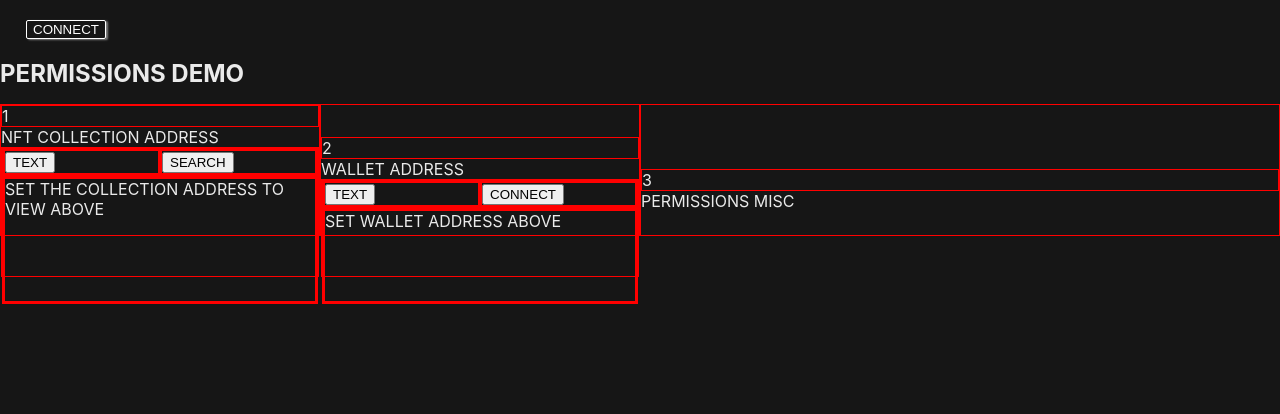
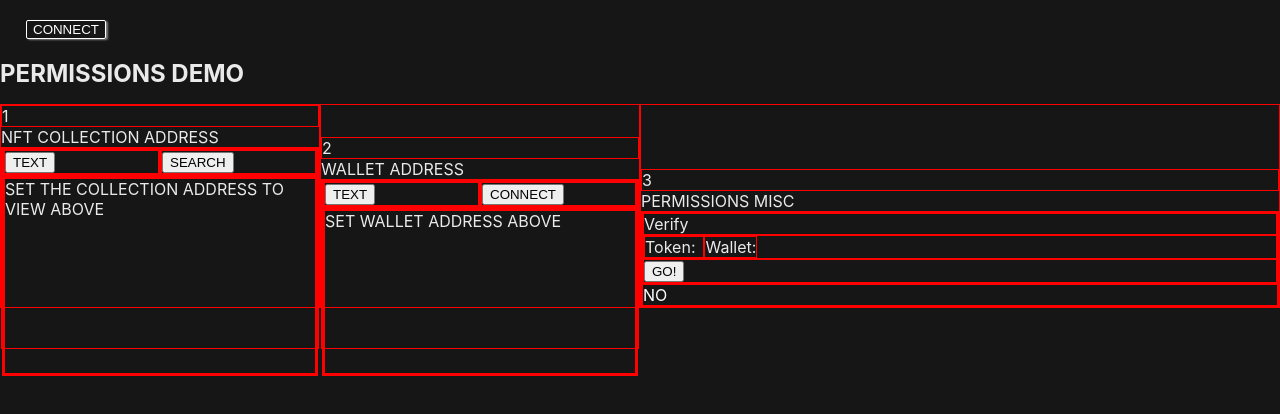
Before and after one commit to CarlosAGarcia/Next, a Next.js app: page / in a window 1280 px wide. Shown: the top 414 px of the page. Built offline with nearby package versions, Linux system fonts and the light colour scheme.

Commit message:
MVP done

```diff
--- /dev/null
+++ b/components/stepThree/StepThree.js
@@ -0,0 +1,57 @@
+import React, { useState } from 'react'
+import { useStore } from '../../store/store'
+import StyledStepThree from './styles/StyledStepThree.style'
+import axios from 'axios'
+
+export default function StepThree() {
+    const contractAddress = useStore(state => state.contractAddress) // 0xb47e3cd837ddf8e4c57f05d70ab865de6e193bbb
+    const userWalletAddress = useStore(state => state.userWalletAddress) // 0xE3E6917802EBFEEcb844349CBb007151efE98B6a
+    const [ verification, setVerification ] = useState(null)
+
+    const verifyAddress = async () => {
+        console.log('START')
+        let hasToken = false
+
+        const url = `https://api.opensea.io/api/v1/collections?asset_owner=${userWalletAddress}&offset=0&limit=300`
+        await axios.get(url)
+            .then(res => {
+                console.log({res})
+                if (res?.data) {
+                    res.data.find((collection) => {
+                console.log({collection})
+
+                        if (collection?.primary_asset_contracts) {
+
+                            return collection.primary_asset_contracts.find(pac => {
+                                console.log({pac})
+                                console.log({stat: pac.address === contractAddress })
+                                if (pac.address === contractAddress) hasToken = true
+                            })
+                        }
+                    })
+                }
+
+            })
+            .catch(err => console.error(err));
+            setVerification(hasToken)
+        console.log('END')
+    }
+
+    return (
+        <StyledStepThree>
+            <div className='confirmContainer'>
+                <div className='textHeader'>Verify</div>
+                <div className='infoContainer'>
+                    <div className='textHeader paddingLeft address'>Token: {contractAddress}</div>
+                    <div className='textHeader address'>Wallet: {userWalletAddress}</div>
+                </div>
+                <div className='submitBtnContainer'>
+                    <button className='submitBtn' onClick={verifyAddress}>GO!</button>
+                </div>
+            </div>
+            <div className='verificationStatusContainer'>
+                {verification ? 'YES' : 'NO' }
+            </div>
+        </StyledStepThree>
+    )
+}
--- /dev/null
+++ b/components/stepThree/styles/StyledStepThree.style.js
@@ -0,0 +1,26 @@
+import styled from "styled-components";
+
+const StyledStepThree = styled.div`
+    .infoContainer {
+        display: flex;
+        .textHeader {
+
+        }
+        .paddingLeft {
+            padding-right: .5rem;
+        }
+        .address{
+            border-bottom: 1px solid grey;
+        }
+    }
+    .submitBtnContainer {
+        .submitBtn {
+
+        }
+    }
+    .verificationStatusContainer {
+        color: white;
+    }
+`
+
+export default StyledStepThree
--- a/components/stepTwo/StepTwo.js
+++ b/components/stepTwo/StepTwo.js
@@ -1,6 +1,6 @@
 import React, { useState } from 'react'
 import StyledStepOne from '../stepOne/styles/StyledStepOne.style' //'./styles/StyledStepOne.style'
-import TextOrigin from './TextOrigin'
+import TextOriginWallet from './TextOriginWallet'
 import ConnectOrigin from './ConnectOrigin'
 
 export const TEXT = 'TEXT'
@@ -29,7 +29,7 @@ export default function StepTwo() {
             </div>
             <div className='contentContainer'>
                 <div className='content'>
-                    <TextOrigin/>
+                    <TextOriginWallet/>
                     <PlaceholderType/>
                     <ConnectOrigin/>
                 </div>
--- a/components/stepTwo/TextOrigin.js
+++ b/components/stepTwo/TextOriginWallet.js
@@ -1,7 +1,7 @@
 import React, { useState } from 'react'
 import SubmitWalletAddressBtn from './SubmitWalletAddressBtn'
 
-export default function TextOrigin() {
+export default function TextOriginWallet() {
     const [address, setAddress] = useState('')
 
     return (
--- a/package.json
+++ b/package.json
@@ -11,7 +11,9 @@
     "@myetherwallet/mewconnect-web-client": "^2.2.0-beta.14",
     "@toruslabs/torus-embed": "^1.18.0",
     "@walletconnect/web3-provider": "^1.6.6",
+    "api": "^4.1.0",
     "authereum": "^0.1.14",
+    "axios": "^0.24.0",
     "bitski": "^0.11.0-beta.5",
     "eth-provider": "^0.9.7",
     "fortmatic": "^2.2.1",
--- a/pages/index.js
+++ b/pages/index.js
@@ -1,7 +1,8 @@
 import BannerNavigation from '../components/navigation/BannerNavigation'
 import StyledMain from '../styledPages/StyledMain.style'
 import StepOne from '../components/stepOne/StepOne'
-import StepTwo from '../components/StepTwo/StepTwo'
+import StepTwo from '../components/stepTwo/StepTwo'
+import StepThree from '../components/stepThree/StepThree'
 
 export default function Home() {
   return (
@@ -26,6 +27,7 @@ export default function Home() {
           <div className='right'>
           <div className='step'>3</div>
             PERMISSIONS MISC
+            <StepThree/>
           </div>
         </div>
       </div>
```
Also changed, not shown: 1 other file (tests, documents, lock files or other folders).
